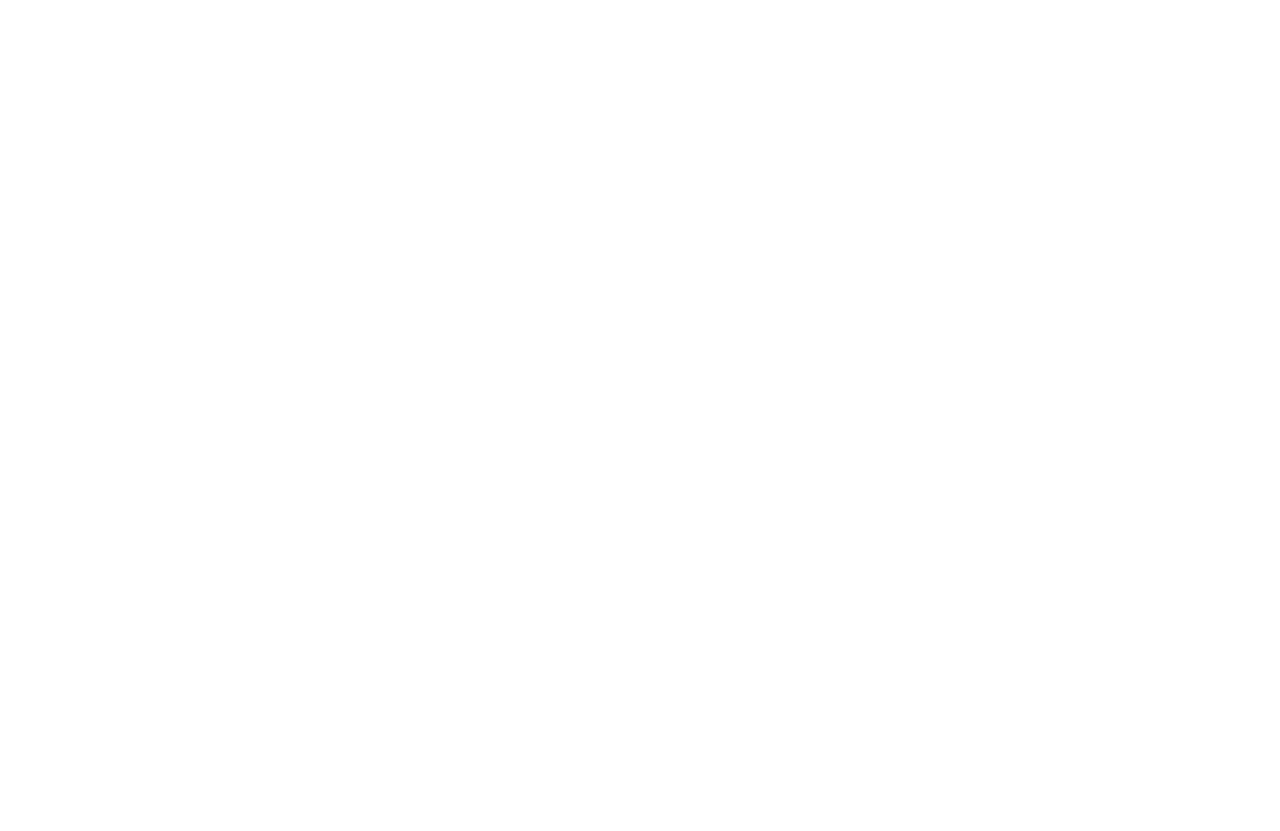
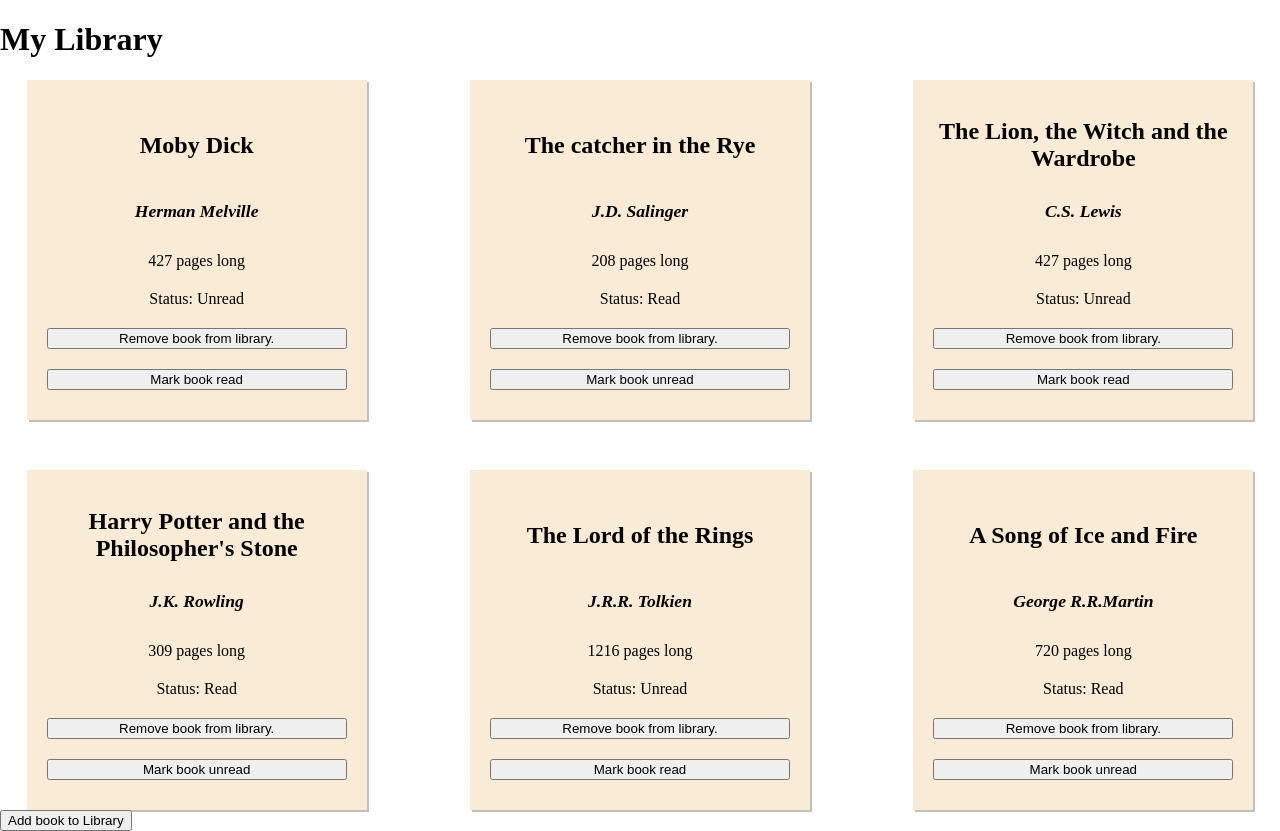
Before and after one commit to dvir1225/Library-Project, a plain HTML site: page index.html in a window 1280 px wide. Before the commit the page ends 800 px from the top, so only its background shows below. Drawn offline with Linux system fonts and the light colour scheme.

Commit message:
add remove book and change read status buttons to book cards

```diff
--- a/index.html
+++ b/index.html
@@ -6,13 +6,32 @@
     <meta name="viewport" content="width=device-width, initial-scale=1.0">
     <title>Library</title>
     <link rel="stylesheet" href="styles.css">
-    <script src="index.js"></script>
 </head>
 <body>
-    <div class="header"></div>
+    <div class="header">
+        <h1>My Library</h1>
+    </div>
     <div class="main-content">
         <div class="cards"></div>
+        <button class="newBookBtn">Add book to Library</button>
+        <form class="newBookForm" style="display: none;">
+
+            <label for="title">Title</label>
+            <input type="text" id="title">
+
+            <label for="author">Author</label>
+            <input type="text" id="author">
+
+            <label for="pages">Pages</label>
+            <input type="number" id="pages">
+
+            <label for="read">Read</label>
+            <input type="checkbox" id="read">
+
+            <button class="submitForm">Add book</button>
+        </form>
     </div>
     <div class="footer"></div>
+    <script src="index.js"></script>
 </body>
 </html>
--- a/index.js
+++ b/index.js
@@ -20,7 +20,7 @@ const songOfIceFire =
 new Book("A Song of Ice and Fire", "George R.R.Martin", 720, "Read" )
 
 function addBookToLibrary(book){
-    myLibrary.push(book);
+   myLibrary.push(book);
 }
 
 addBookToLibrary(mobyDick);
@@ -31,14 +31,14 @@ addBookToLibrary(lordOfRings);
 addBookToLibrary(songOfIceFire);
 
 let cards;
+let removeBtn;
 
 function makeCards(myLibrary){
     cards = document.querySelector('.cards');
     for (let i = 0; i < myLibrary.length; i++){
         let card = document.createElement("div");
         card.setAttribute('class', 'card');
-        card.setAttribute('id', `${i}`);
-
+        card.setAttribute('data', `${i}`);
         let title = document.createElement('span');
         title.setAttribute('class', 'title')
 
@@ -56,13 +56,53 @@ function makeCards(myLibrary){
         card.appendChild(pages)
         card.appendChild(read)
 
-        title.innerText = `${myLibrary[i].title}`
-        author.innerText = `${myLibrary[i].author}`
-        pages.innerText = `${myLibrary[i].pages}`
-        read.innerText = `${myLibrary[i].read}`
-
-        ;
+        title.innerText = `${myLibrary[i].title}`;
+        author.innerText = `${myLibrary[i].author}`;
+        pages.innerText = `${myLibrary[i].pages} pages long`;
+        read.innerText = `Status: ${myLibrary[i].read}`;
 
         cards.appendChild(card);
+
+        removeBtn = document.createElement('button');
+        removeBtn.setAttribute('id', `removeBtn ${i}`);
+        removeBtn.innerText = 'Remove book from library.';
+        card.appendChild(removeBtn);
+        removeBtn.addEventListener('click', (event) => {
+          myLibrary.splice(i, 1);
+          cards.removeChild(card);
+        })
+
+        const readBtn = document.createElement('button');
+        function getReadStatus(){
+            if(read.innerText === 'Status: Read'){
+                readBtn.innerText = 'Mark book unread';
+            }
+            if (read.innerText === 'Status: Unread') {
+                readBtn.innerText = 'Mark book read';
+            }
+        }
+        getReadStatus()
+
+        readBtn.addEventListener('click', () => {
+            if(readBtn.innerText === 'Mark book read'){
+                myLibrary[i].read = 'Read';
+                read.innerText = `Status: ${myLibrary[i].read}`;
+            } if (readBtn.innerText === 'Mark book unread') {
+                myLibrary[i].read = 'Unread';
+                read.innerText = `Status: ${myLibrary[i].read}`;
+            } getReadStatus()
+        })
+        card.appendChild(readBtn);
     }
 }
+
+
+
+const newBookBtn = document.querySelector('.newBookBtn');
+const newBookForm = document.querySelector('.newBookForm');
+
+newBookBtn.addEventListener('click', (event) => {
+    newBookForm.style.display = 'block';
+});
+
+makeCards(myLibrary);
--- a/styles.css
+++ b/styles.css
@@ -1,9 +1,14 @@
 html {
     font-size: 16px;
 }
+
+body {
+    margin: 0px;
+    padding: 0px;
+}
 .cards {
     display: grid;
-    grid-template-columns: repeat(auto-fit, minmax(250px, 1fr));
+    grid-template-columns: repeat(auto-fit, minmax(350px, 1fr));
     gap: 50px;
     align-items: center;
     justify-items: center;
@@ -17,13 +22,27 @@ html {
     box-shadow: 2px 2px silver;
     text-align: center;
     width: 300px;
-    height: 200px;
+    height: 300px;
     gap: 10px;
 }
 
-
+.card > * {
+    margin-bottom: 10px;
+}
 .title {
     margin: auto;
     font-weight: bold;
     font-size: 1.5rem;
 }
+
+.author {
+    font-size: 1.1rem;
+    font-weight: bold;
+    font-style: italic;
+    margin-bottom: 20px;
+}
+
+.newBookForm {
+    display: grid;
+    grid-template-columns: 100px 250px;
+}
```
